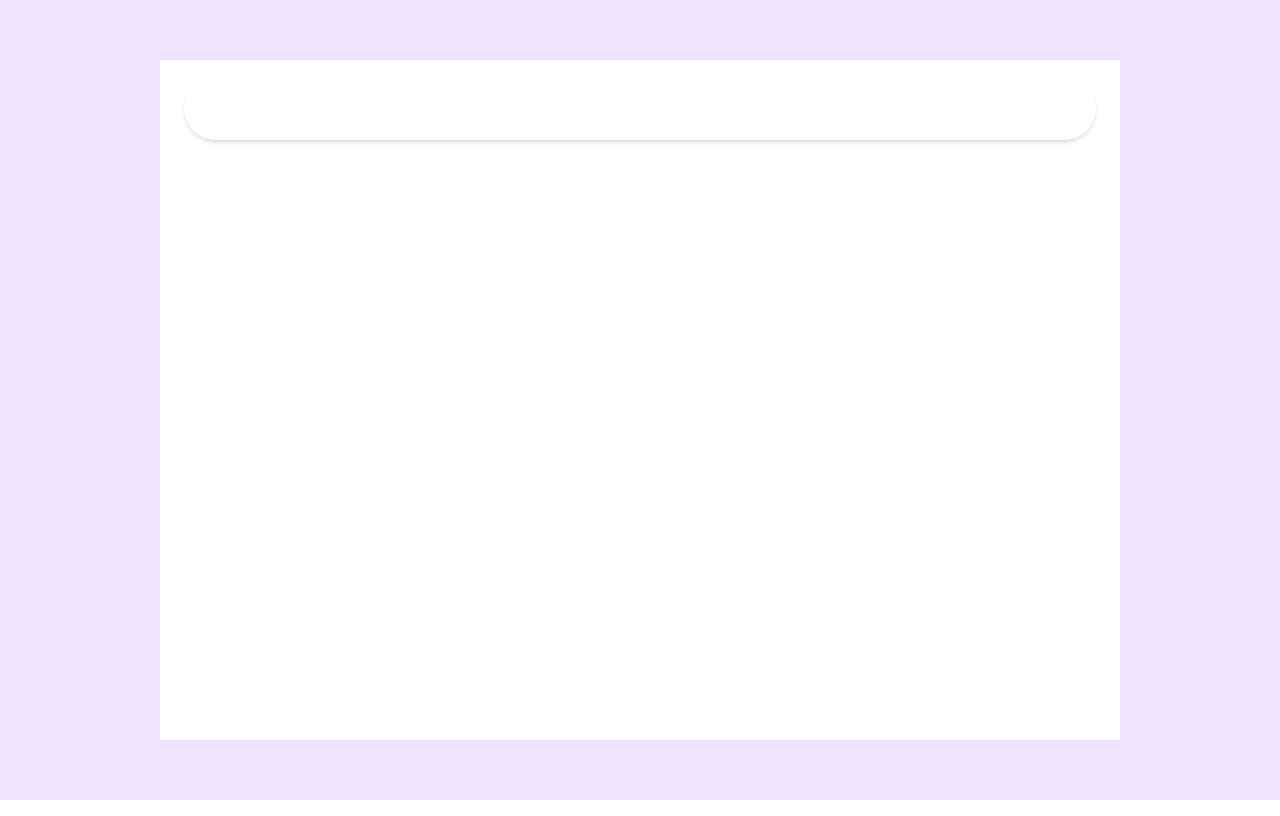
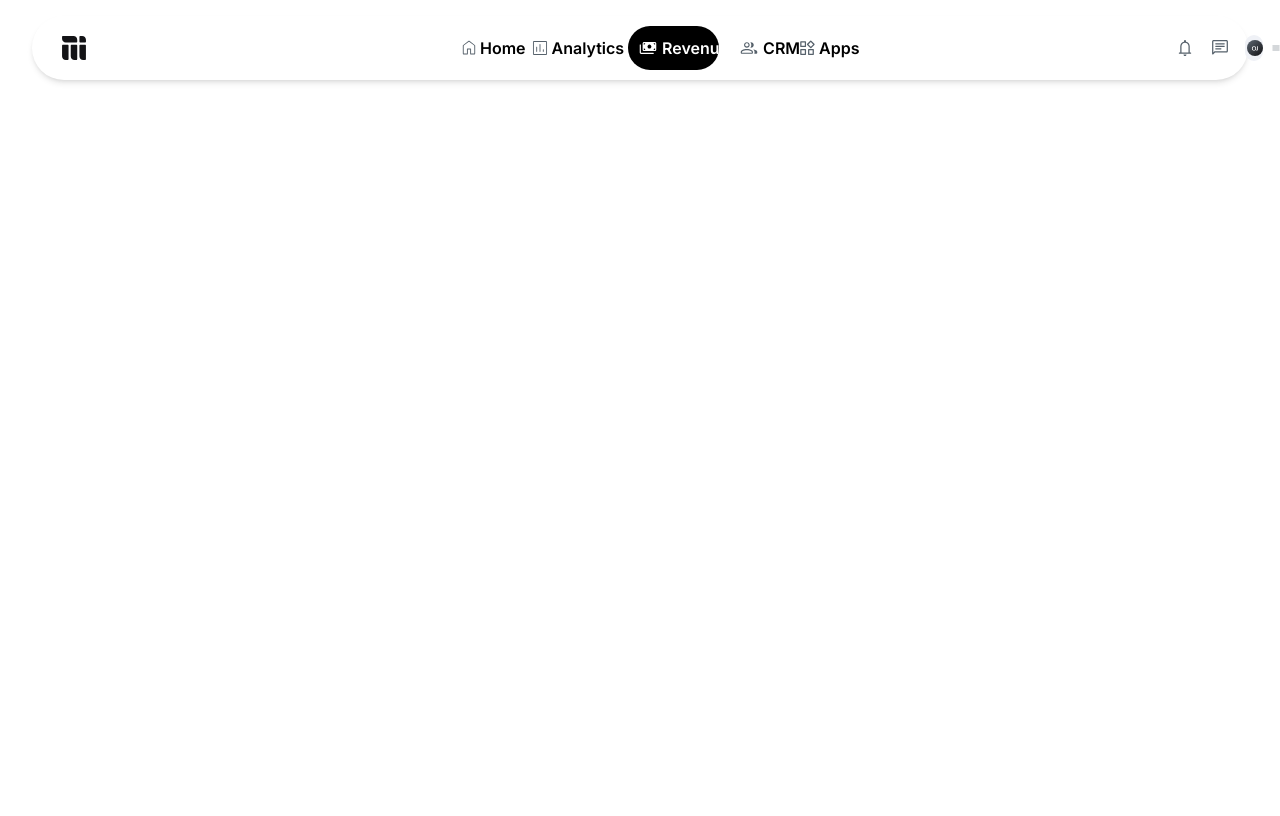
Before and after one commit to lawrenceime/Mainstack-transactions, a Next.js app: page / in a window 1280 px wide. Built offline with nearby package versions, Linux system fonts and the light colour scheme.

Commit message:
Tweaked the dimensions for the contents in the Nav bar

```diff
--- a/app/components/Navbar.tsx
+++ b/app/components/Navbar.tsx
@@ -1,11 +1,72 @@
-import React from 'react'
+import React from 'react';
+import Image from 'next/image';
+import Logo from '../../public/assets/mainstack-logo.svg'
+import Home from '../../public/assets/home.svg'
+import Analysis from '../../public/assets/analysis.svg'
+import Revenue from '../../public/assets/payments.svg'
+import Contact from '../../public/assets/group.svg'
+import Widget from '../../public/assets/widgets.svg'
+import Notifications from '../../public/assets/notifications.svg'
+import Chat from '../../public/assets/chat.svg'
+import Avatar from '../../public/assets/avi.svg'
+import Menu from '../../public/assets/menu.svg'
 
 const Navbar = () => {
-  return (
-    <div className='w-[95%] h-[64px] rounded-[100px] shadow-md mt-[16px] mx-auto'>
+    return (
+        <div className='w-[95%] h-[64px] rounded-[100px] shadow-md mt-[16px] mx-auto flex items-center '>
 
-    </div>
-  )
+            <Image src={Logo} alt='mainstack logo' className='w-[36px] h-[36px] ml-[24px]' />
+
+            <div className='flex flex-row items-center gap-[20px] ml-[370px]  '>
+
+                <div className='flex gap-[4px]'>
+                    <Image src={Home} alt='home-icon' width={20} height={20} />
+                    <p className=' text-[16px] font-semibold '>Home</p>
+                </div>
+                <div className='flex gap-[4px]'>
+                    <Image src={Analysis} alt='home-icon' width={20} height={20} />
+                    <p className=' text-[16px] font-semibold '>Analytics</p>
+                </div>
+                <div className='flex gap-[4px] bg-black rounded-[100px] p-[10px]'>
+                    <Image src={Revenue} alt='home-icon' />
+                    <p className=' text-[16px] font-semibold text-white font-Degular'>Revenue  </p>
+                </div>
+                <div className='flex gap-[4px]'>
+                    <Image src={Contact} alt='home-icon' width={20} height={20} />
+                    <p className=' text-[16px] font-semibold '>CRM</p>
+                </div>
+                <div className='flex gap-[4px]'>
+                    <Image src={Widget} alt='home-icon' width={20} height={20} />
+                    <p className=' text-[16px] font-semibold '>Apps</p>
+                </div>
+
+            </div>
+
+            <div className='flex ml-[330px] gap-[15px] mr-[12px]'>
+
+                <Image src={Notifications} alt='home-icon' width={20} height={20} />
+
+
+
+                <Image src={Chat} alt='home-icon' width={20} height={20} />
+
+
+                 <div className='flex flex-row bg-[#EFF1F6] rounded-[100px] gap-[8px] '>
+                 <Image src={Avatar} alt='avatar icon' width={25} height={25} className='pl-[2px]'/>
+                 <Image src={Menu} alt='menu icon' width={25} height={25} className='py-[8px] pr-[8px]' />
+                 </div>
+
+
+            </div>
+
+
+
+
+
+
+
+        </div>
+    )
 }
 
 export default Navbar
--- a/app/page.tsx
+++ b/app/page.tsx
@@ -4,13 +4,13 @@ import Navbar from "./components/Navbar";
 export default function Home() {
   return (
     <>
-    <div className="bg-[#EDE5FE] w-screen h-screen flex justify-center items-center">
-      <div className="w-[75%] h-[85%] bg-[#ffff] ">
+
+      <div className="w-screen h-screen bg-[#ffff] ">
       <Navbar/>
 
       </div>
 
-    </div>
+
     </>
   );
 }
```
Also changed, not shown: public/assets/avi.svg (added), public/assets/chat.svg (added).
